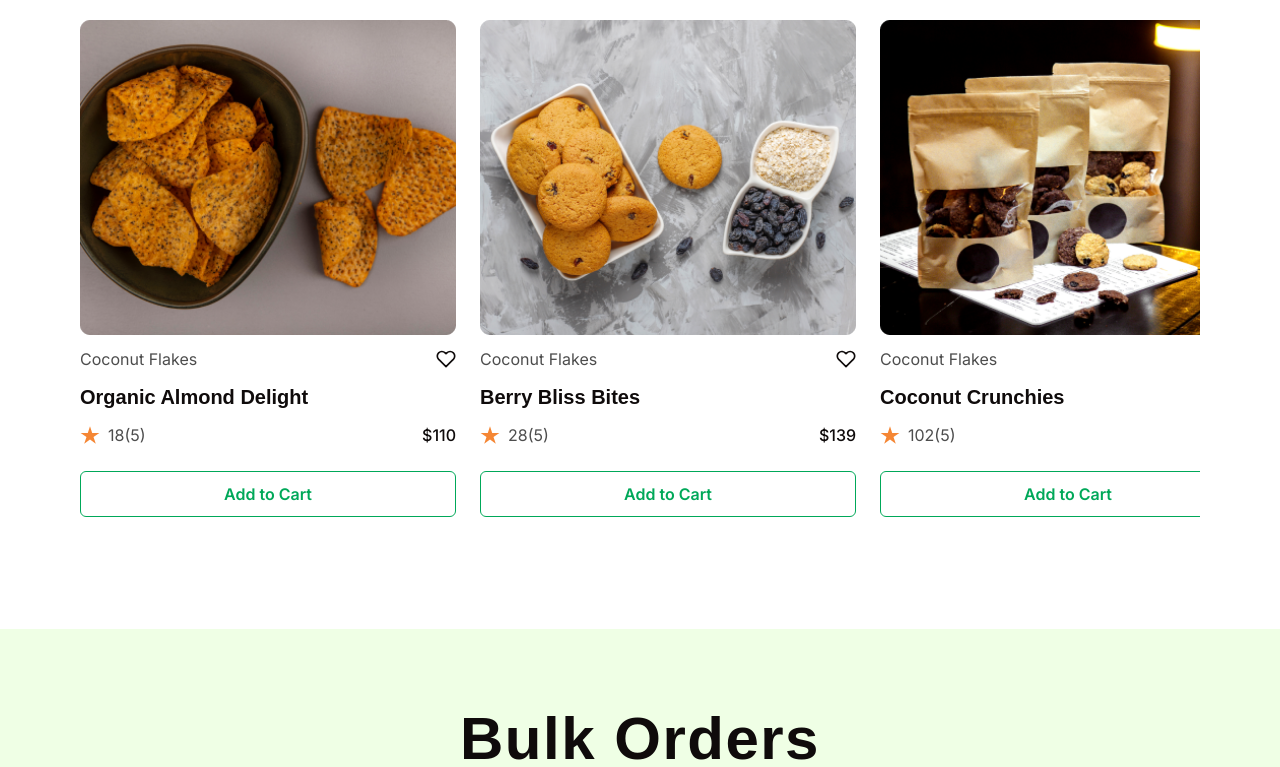
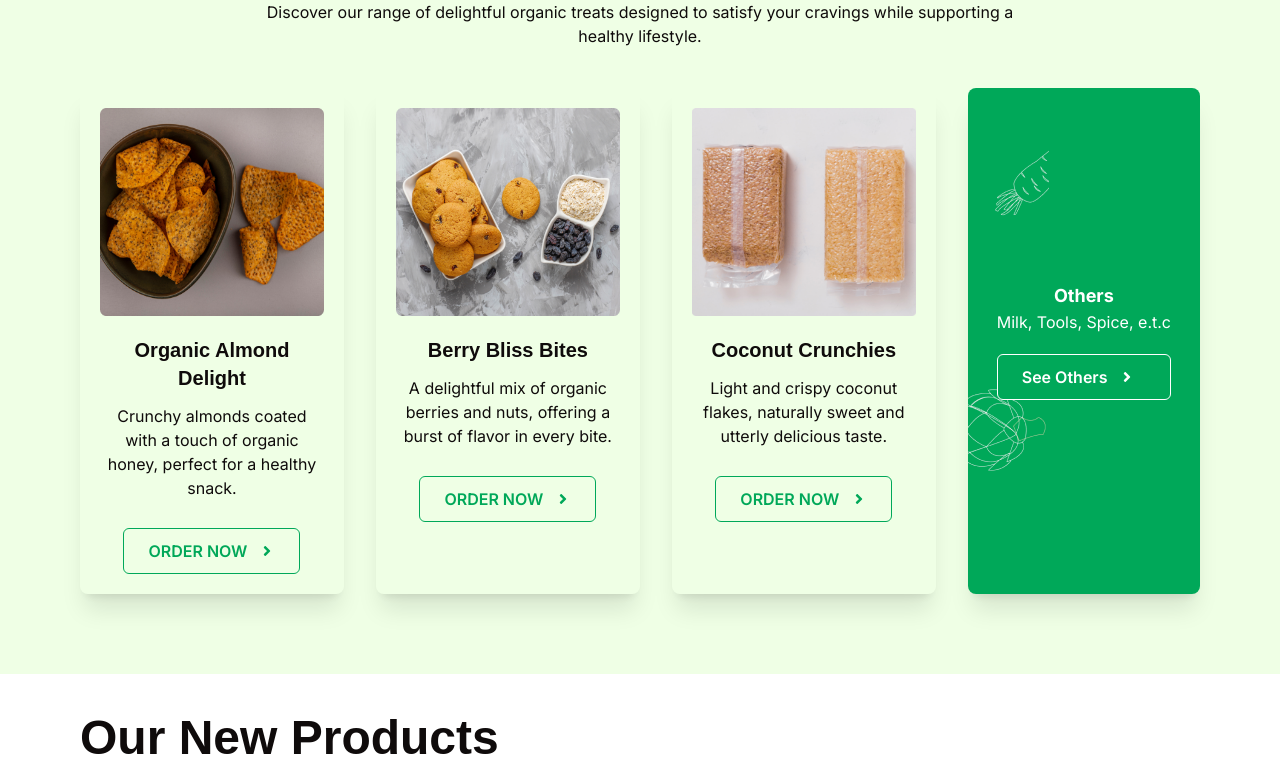
Before and after one commit to blossomobasi/organic_foodie_ecommerce, a React (Vite) app: page / in a window 1280 px wide. Shown: the part 2613-3380 px from the top of the page. Built offline with nearby package versions, Linux system fonts and the light colour scheme; a web font is replaced by a local one.

Commit message:
Update: change position

```diff
--- a/src/pages/HomePage.tsx
+++ b/src/pages/HomePage.tsx
@@ -10,8 +10,8 @@ const HomePage = () => {
         <main>
             <HomeMain />
             <PopularProducts />
+            <BulkOrders />
             <NewProducts />
-            <BulkOrders />
             <Offers />
             <Subscribe />
         </main>
```
